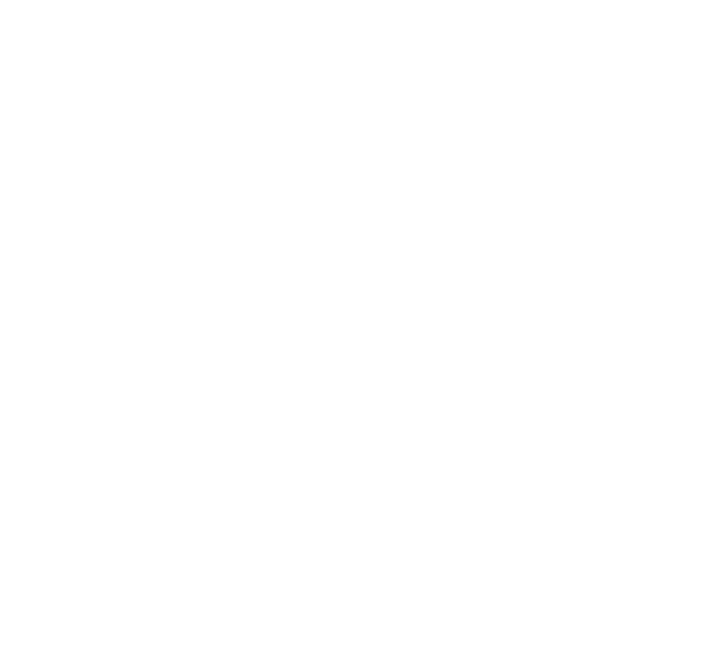
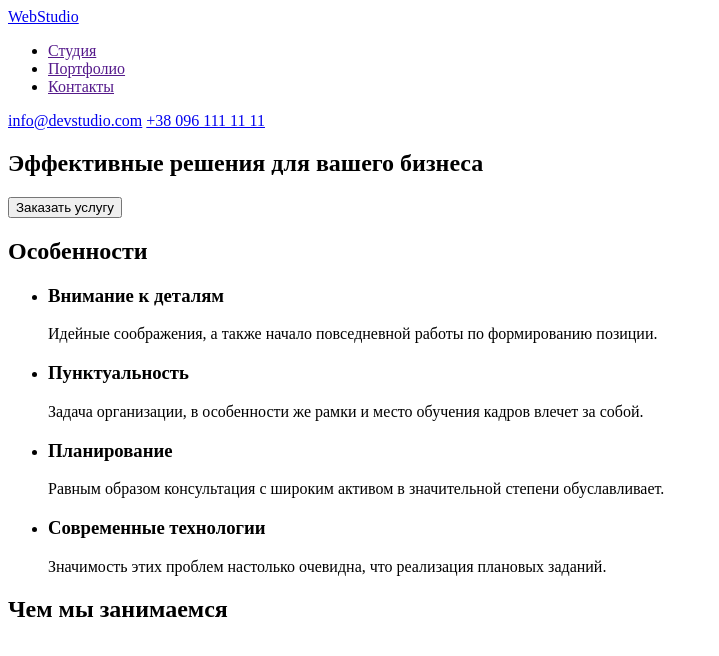
Before and after one commit to aleksnedo/goit-markup-hw-01, a plain HTML site: page index.html in a window 1280 px wide. Shown: the whole page, without its empty margins (0-719 px from the left). Drawn offline with Linux system fonts and the light colour scheme.

Commit message:
header + 2 sections

```diff
--- a/index.html
+++ b/index.html
@@ -7,6 +7,59 @@
     <title>Web Studio</title>
   </head>
   <body>
-    <header></header>
+    <header>
+      <a href="/index.html">WebStudio</a>
+      <nav>
+        <ul>
+          <li><a href="">Студия</a></li>
+          <li><a href="">Портфолио</a></li>
+          <li><a href="">Контакты</a></li>
+        </ul>
+      </nav>
+      <a href="mailto:info@devstudio.com">info@devstudio.com</a>
+      <a href="tel:+380961111111">+38 096 111 11 11</a>
+    </header>
+    <main>
+      <section>
+        <h1>Эффективные решения для вашего бизнеса</h1>
+        <button type="button">Заказать услугу</button>
+      </section>
+      <section>
+        <h2>Особенности</h2>
+        <ul>
+          <li>
+            <h3>Внимание к деталям</h3>
+            <p>
+              Идейные соображения, а также начало повседневной работы по
+              формированию позиции.
+            </p>
+          </li>
+          <li>
+            <h3>Пунктуальность</h3>
+            <p>
+              Задача организации, в особенности же рамки и место обучения кадров
+              влечет за собой.
+            </p>
+          </li>
+          <li>
+            <h3>Планирование</h3>
+            <p>
+              Равным образом консультация с широким активом в значительной
+              степени обуславливает.
+            </p>
+          </li>
+          <li>
+            <h3>Современные технологии</h3>
+            <p>
+              Значимость этих проблем настолько очевидна, что реализация
+              плановых заданий.
+            </p>
+          </li>
+        </ul>
+      </section>
+      <section>
+        <h2>Чем мы занимаемся</h2>
+      </section>
+    </main>
   </body>
 </html>
```
